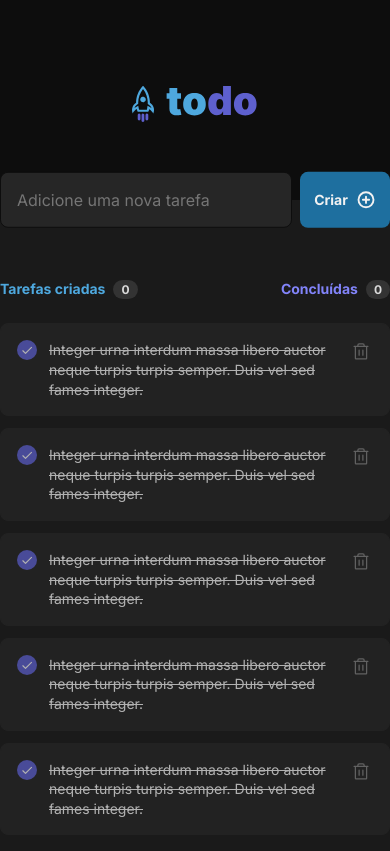
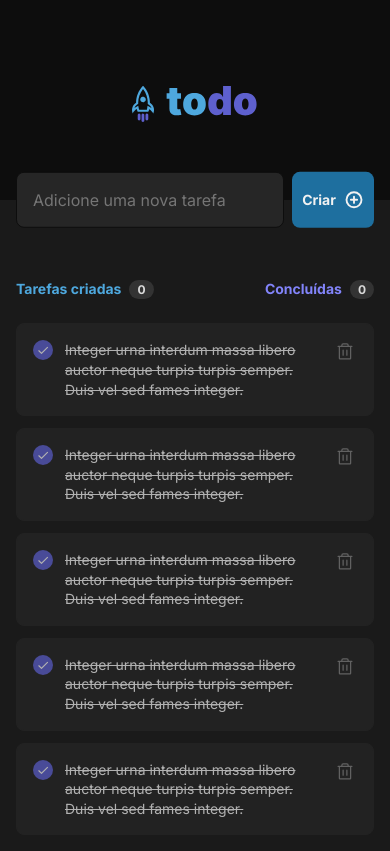
Before and after one commit to thealfredohenrique/todo-list, a React (Vite) app: page / in a window 390 px wide. Built offline with nearby package versions, Linux system fonts and the light colour scheme.

Commit message:
feat(responsive): Optimize screens for mobile devices

```diff
--- a/src/App.module.css
+++ b/src/App.module.css
@@ -1,4 +1,5 @@
 .wrapper {
-  max-width: 46rem;
+  max-width: 47rem;
   margin: 0 auto;
+  padding: 0 1rem 1rem;
 }
```
